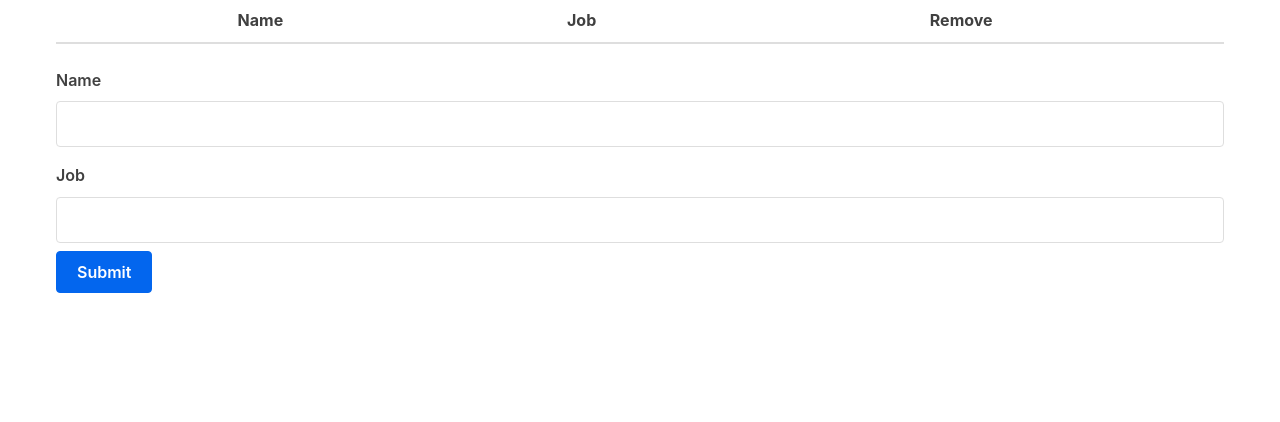
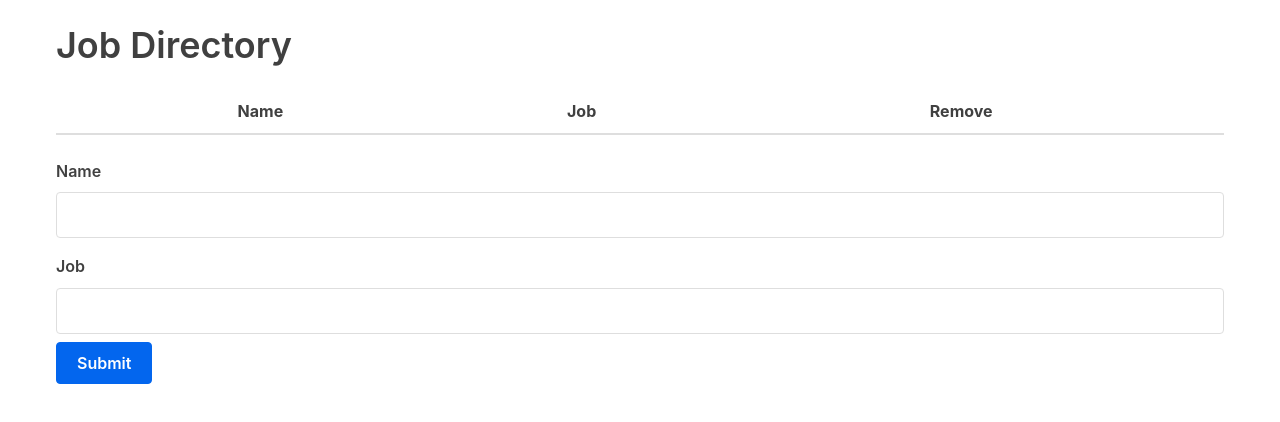
Before and after one commit to Zimboboys/307-react-practice, a React (Create React App) app: page / in a window 1280 px wide. Shown: the top 422 px of the page. Built offline with nearby package versions, Linux system fonts and the light colour scheme.

Commit message:
add title

```diff
--- a/src/App.js
+++ b/src/App.js
@@ -17,6 +17,7 @@ const App = () => {
 
   return (
     <div className="container">
+      <h1>Job Directory</h1>
       <Table characterData={characters} removeCharacter={removeCharacter} />
       <Form addCharacter={addCharacter} />
     </div>
```
